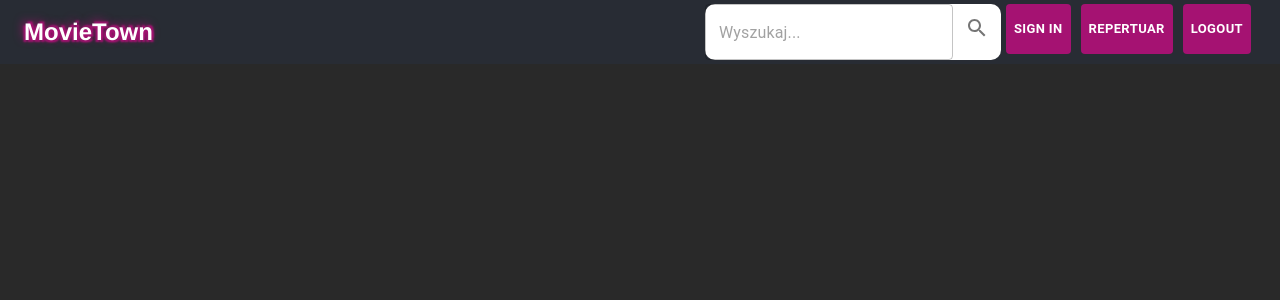
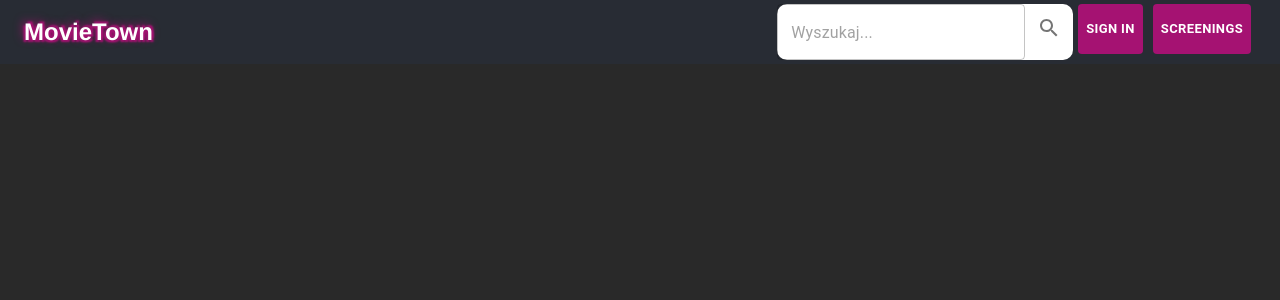
Before and after one commit to szymonorz/movietown, a React (Create React App) app in the folder movietown-fe/: page / in a window 1280 px wide. Shown: the top 300 px of the page. Built offline with nearby package versions, Linux system fonts and the light colour scheme.

Commit message:
Frontend: Fix the disappearing "My account" button

```diff
--- a/movietown-fe/src/components/Header.tsx
+++ b/movietown-fe/src/components/Header.tsx
@@ -10,11 +10,11 @@ let headersData = [
         href: "/signin"
     },
     {
-        label: "Repertuar",
+        label: "Screenings",
         href: "/screening"
     },
     {
-        label: "Logout",
+        label: "Log out",
         href: "/logout"
     }
 ]
@@ -22,7 +22,7 @@ let headersData = [
 const useStyles = makeStyles(() => ({
     header: {
         marginBottom: "30px",
-        backgroundColor: "#282c34",
+        backgroundColor: "#282c34"
     },
     logo: {
         fontFamily: "Helvetica",
@@ -83,25 +83,8 @@ const Header: React.FC<HeaderProps> = ({ loggedIn }) => {
             if (loggedIn && href === "/signin") {
                 href = "/account/info"
                 label = "My account"
-            } else if (loggedIn && href === "/logout"){
                 return (
                     <Button
-                        {...{
-                            key: label,
-                            color: "inherit",
-                            className: menuButton
-                        }}
-                        onClick={() => {
-                            localStorage.removeItem("token")
-
-                        }}
-                    >
-                        {label}
-                    </Button>
-                )
-            }
-            return (
-                <Button
                     {...{
                         key: label,
                         color: "inherit",
@@ -110,8 +93,38 @@ const Header: React.FC<HeaderProps> = ({ loggedIn }) => {
                         component: Link
                     }}>
                     {label}
+                    </Button>
+                )
+            } else if(loggedIn && href === "/logout"){
+                return (
+                    <Button
+                    {...{
+                        key: "Logout",
+                        color: "inherit",
+                        className: menuButton
+                    }}
+                    onClick={() => {
+                        localStorage.removeItem("token")
+
+                    }}
+                >
+                    Log out
                 </Button>
-            )
+                )
+            }else if( href !== "/logout"){
+                return (
+                    <Button
+                        {...{
+                            key: label,
+                            color: "inherit",
+                            to: href,
+                            className: menuButton,
+                            component: Link
+                        }}>
+                        {label}
+                    </Button>
+                )
+            }
         })
     }
 
@@ -133,7 +146,6 @@ const Header: React.FC<HeaderProps> = ({ loggedIn }) => {
     const navigate = useNavigate()
     useEffect(() => {
         if (searchQuery != "") {
-
             navigate({
                 pathname: '/search',
                 search: `?title=${searchQuery}`
```
